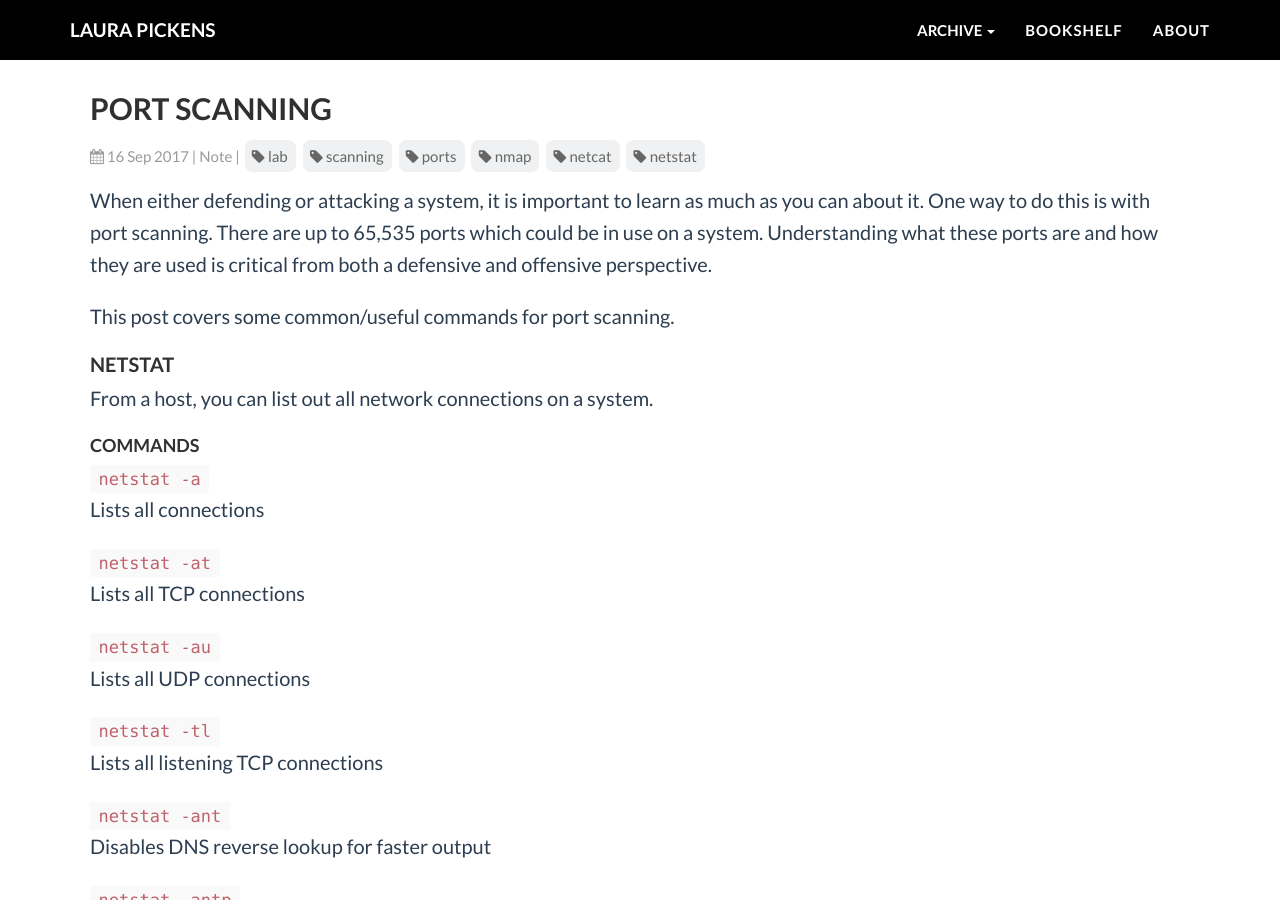
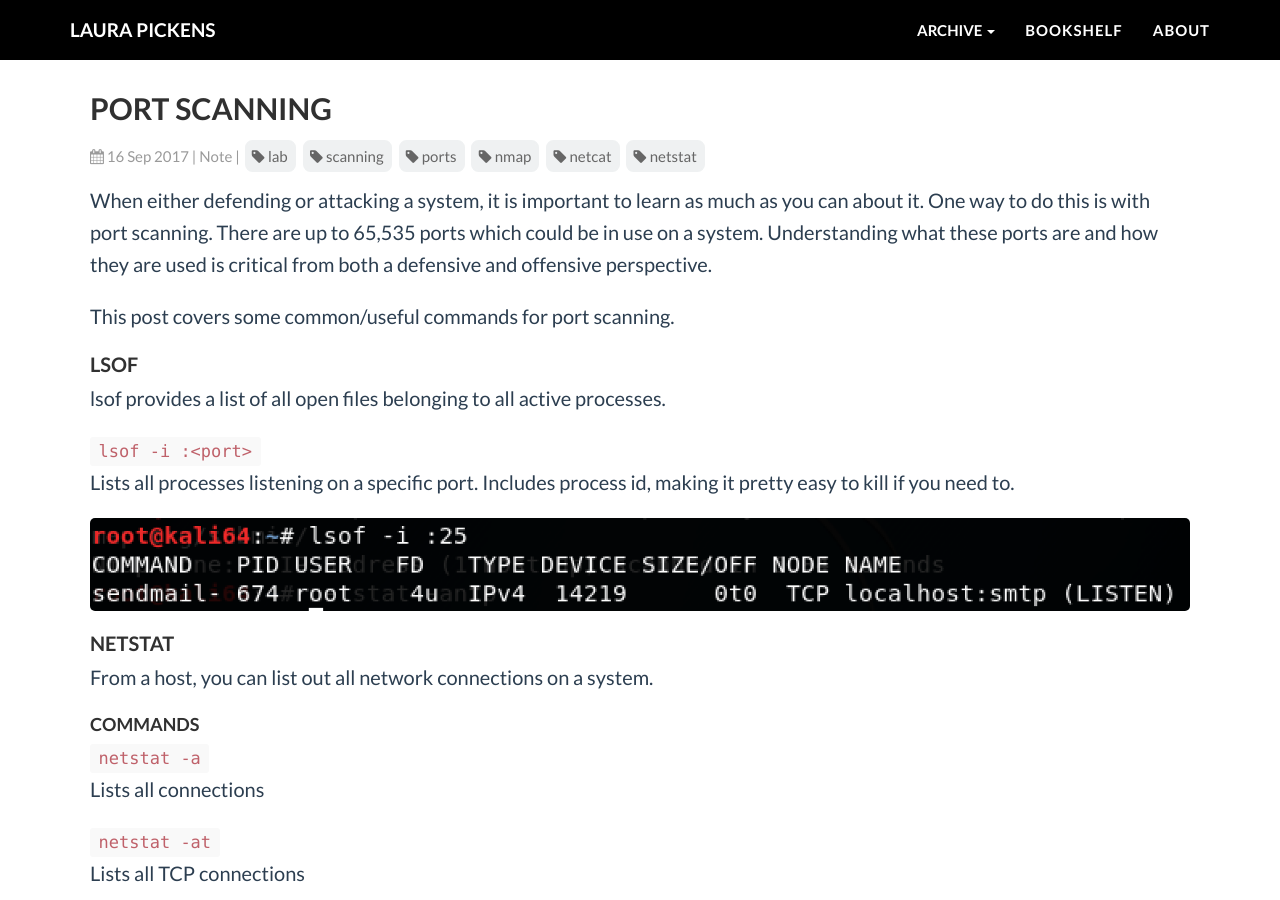
Before and after one commit to lpickens03/lpickens03.github.io, a Jekyll site: the page built from _posts/2017-09-16-portscanning.md, in a window 1280 px wide and 900 px high. Built offline with Jekyll 4.4.1, drawn with Linux system fonts in a browser that asks for light colours; nearby versions of some CDN libraries; some web fonts are replaced.

Commit message:
added lsof to list of port scanning commands

```diff
--- a/_posts/2017-09-16-portscanning.md
+++ b/_posts/2017-09-16-portscanning.md
@@ -9,6 +9,14 @@ title: Port Scanning
 When either defending or attacking a system, it is important to learn as much as you can about it. One way to do this is with port scanning. There are up to 65,535 ports which could be in use on a system. Understanding what these ports are and how they are used is critical from both a defensive and offensive perspective.
 
 This post covers some common/useful commands for port scanning.
+
+<h2>LSOF</h2>
+lsof provides a list of all open files belonging to all active processes.
+
+<code>lsof -i :&lt;port&gt;</code>
+<br/>Lists all processes listening on a specific port. Includes process id, making it pretty easy to kill if you need to.
+
+<img src="/images/posts/2017-09-16/lsof_i.png" alt="lsof command"/>
 
 <h2>NETSTAT</h2>
 From a host, you can list out all network connections on a system.
```
Also changed, not shown: images/posts/2017-09-16/lsof_i.png (added).
